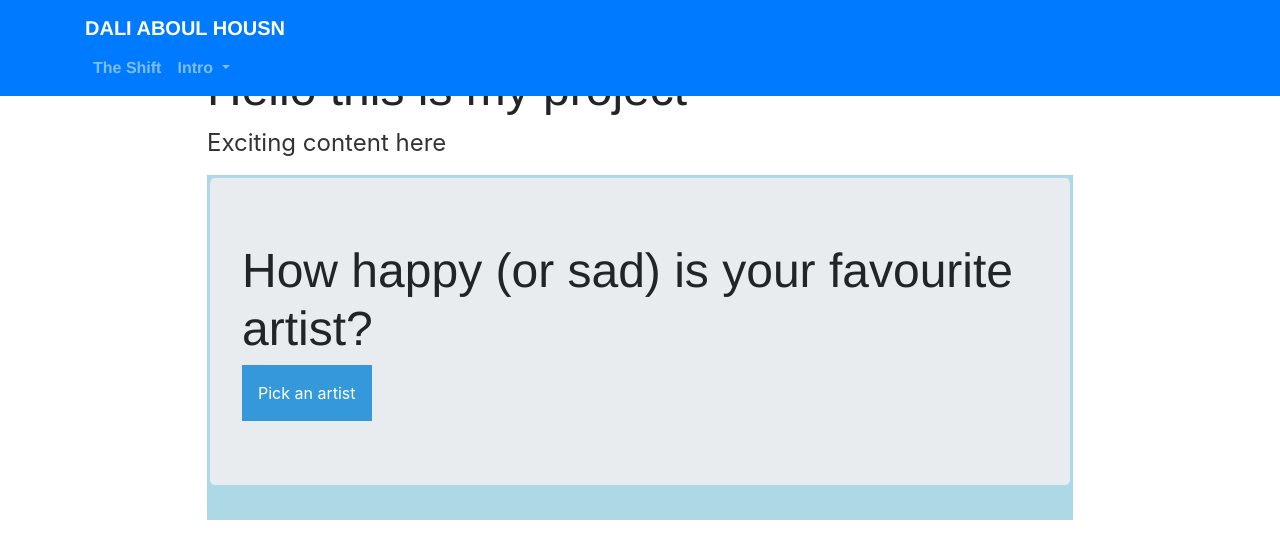
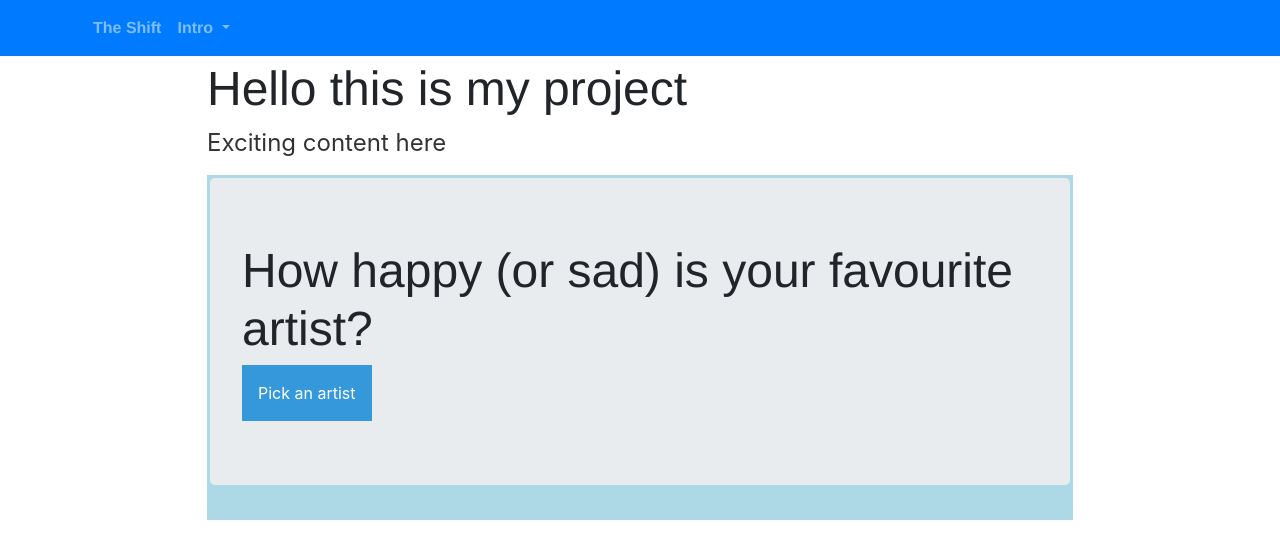
Before and after one commit to ah-dali/ah-dali.github.io, a Jekyll site: the page built from index.html, in a window 1280 px wide. Shown: the top 559 px of the page. Built offline with Jekyll 4.4.1, drawn with Linux system fonts in a browser that asks for light colours; nearby versions of some CDN libraries; library files that are not in the unit come from our copies.

Commit message:
Update default.html

```diff
--- a/_layouts/default.html
+++ b/_layouts/default.html
@@ -13,9 +13,9 @@
 	     <div class="navbar navbar-expand-lg fixed-top navbar-dark bg-primary">
 		<div class="container">
 			<div class="navbar-header">
-				<a class="navbar-brand" href=#myPage>DALI ABOUL HOUSN</a>
 				 <button class="navbar-toggler" type="button" data-toggle="collapse" data-target="#navbarResponsive" aria-controls="navbarResponsive" aria-expanded="false" aria-label="Toggle navigation">
 					 <span class="navbar-toggler-icon"></span>
+					 <a class="navbar-brand" href=#myPage>DALI ABOUL HOUSN</a>
                			 </button>
 				<div class="collapse navbar-collapse" id="navbarResponsive">
                     			<ul class="navbar-nav">
@@ -27,10 +27,8 @@
                             				<div class="dropdown-menu" aria-labelledby="download">
                                 				<a class="dropdown-item" href="/">Music Today</a>
                                 				<div class="dropdown-divider"></div>
-                                				<a class="dropdown-item" href="../4/flatly/bootstrap.min.css">bootstrap.min.css</a>
-                                				<a class="dropdown-item" href="../4/flatly/bootstrap.css">bootstrap.css</a>
-                                				<div class="dropdown-divider"></div>
                                 				<a class="dropdown-item" href="/past">Past Decades</a>
+								<div class="dropdown-divider"></div>
                                 				<a class="dropdown-item" href="/change">Change Over the Years</a>
                              				</div>
 						</li>
```
